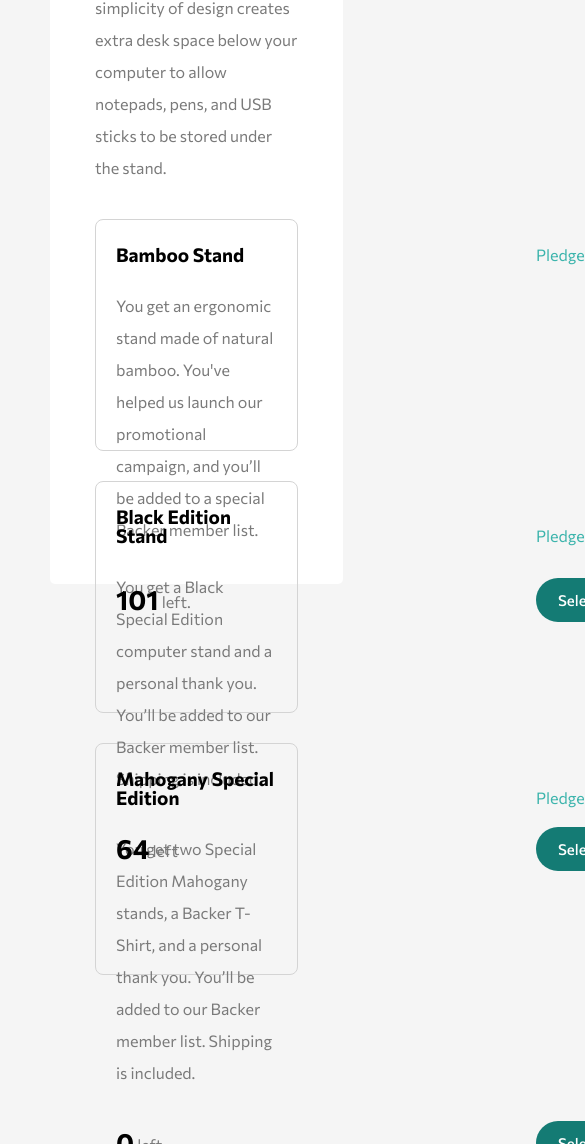
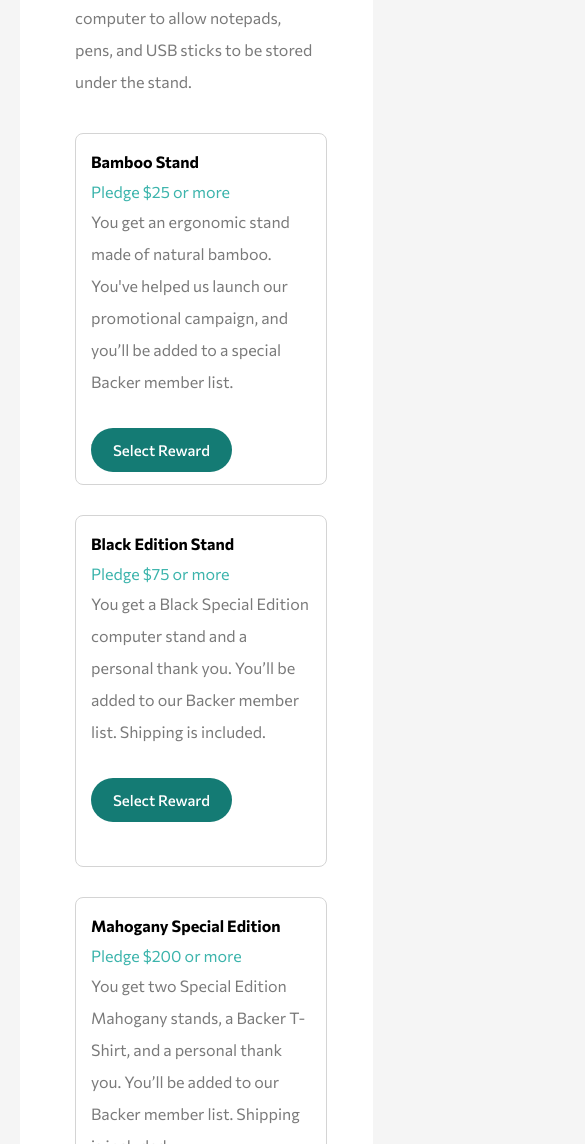
Before and after one commit to IreeHale/fundraising-site, a plain HTML site: page index.html in a window 390 px wide. Shown: the part 1671-2815 px from the top of the page, 585 px wide, since content can reach past the window. Drawn offline with Linux system fonts and the light colour scheme.

Commit message:
working on the mobile aspect of the prjects

```diff
--- a/styles.scss
+++ b/styles.scss
@@ -880,13 +880,15 @@ $med-gray: hsl(0,0%,83%);
             }
 
             #about-section{
-                height : 1050px;
+                height : 1750px;
+                width: 83%;
                 border-radius: 5px;
                 position: relative;
                 top: 50px;
-                right: 310px;
+                right: 340px;
                 bottom: 55px;
-                padding: 45px;
+                text-align: left;
+                padding: 55px;
                 font-family: "Commissioner", sans-serif;
                 background-color: white;
 
@@ -910,34 +912,36 @@ $med-gray: hsl(0,0%,83%);
                 .Pledge{
                     border: 1px solid $med-gray;
                     border-radius: 8px;
-                    padding: 20px;
-                    height: 190px;
+                    padding: 15px;
+                    height: 320px;
+                    width: 220px;
                     margin-bottom: 30px;
 
                     h3{
                         position: relative;
                         top: 5px;
-                        font-size: 19px;
+                        font-size: 16px;
                         font-weight: bold;
                     }
 
                     .extra{
                         color: $dark-gray;
+                        padding-top: 25px;
                     }
 
                     span{
                         position: relative;
-                        left: 420px;
-                        bottom: 12px;
+                        left: 0px;
+                        bottom: -19px;
                         color: $med-cyan;
                     }
 
                     b{
                         font-weight: bold;
                         color: black;
-                        font-size: 1.7em;
+                        font-size: 1.5em;
                         position: relative;
-                        top: 2px;
+                        top: 0px;
                     }
 
                     #reward1{
@@ -950,7 +954,7 @@ $med-gray: hsl(0,0%,83%);
                         font-size: 15px;
                         color: white;
                         position: relative;
-                        left: 420px;
+                        left: 0px;
                         bottom: 40px;
                     }
 
@@ -965,7 +969,7 @@ $med-gray: hsl(0,0%,83%);
                         font-size: 15px;
                         color: white;
                         position: relative;
-                        left: 420px;
+                        left: 0px;
                         bottom: 40px;
                     }
 
@@ -980,7 +984,7 @@ $med-gray: hsl(0,0%,83%);
                         font-size: 15px;
                         color: white;
                         position: relative;
-                        left: 420px;
+                        left: 0px;
                         bottom: 40px;
                     }
 
```
Also changed, not shown: styles.css, 1 other file.
